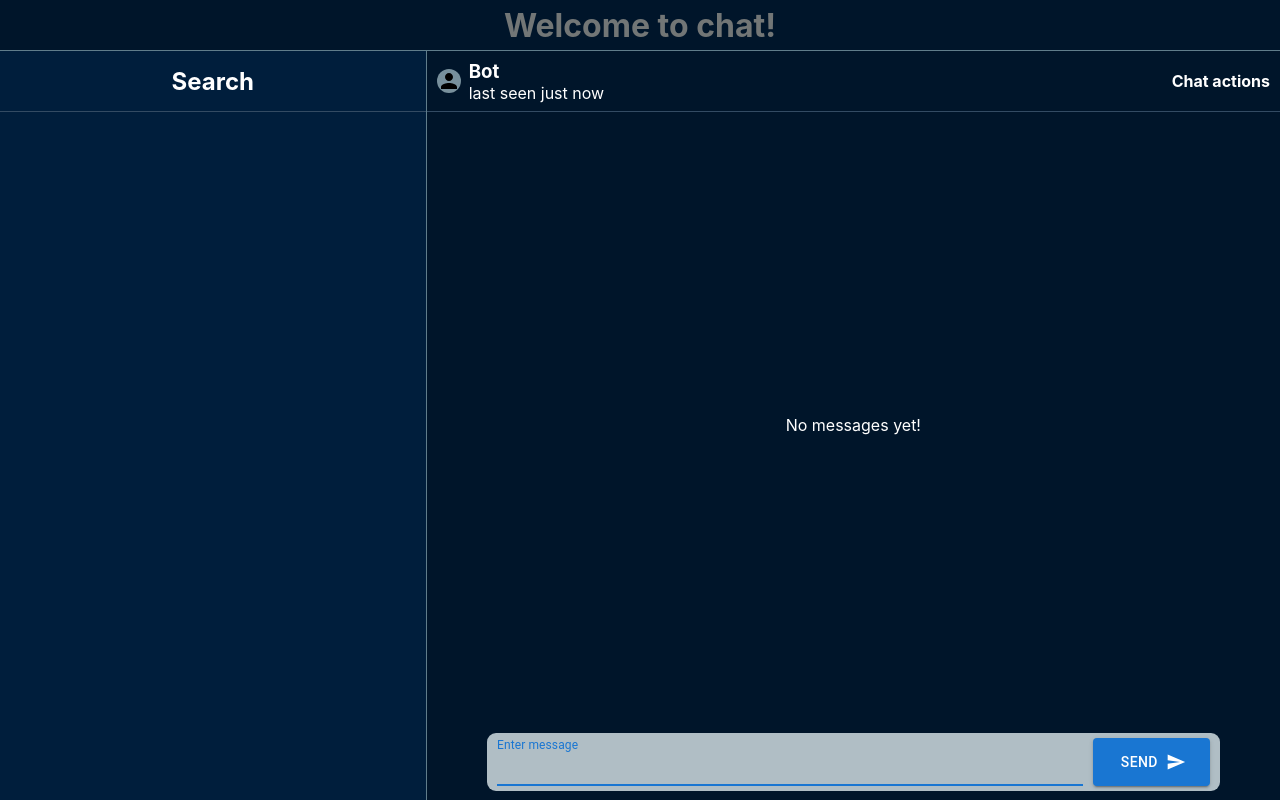
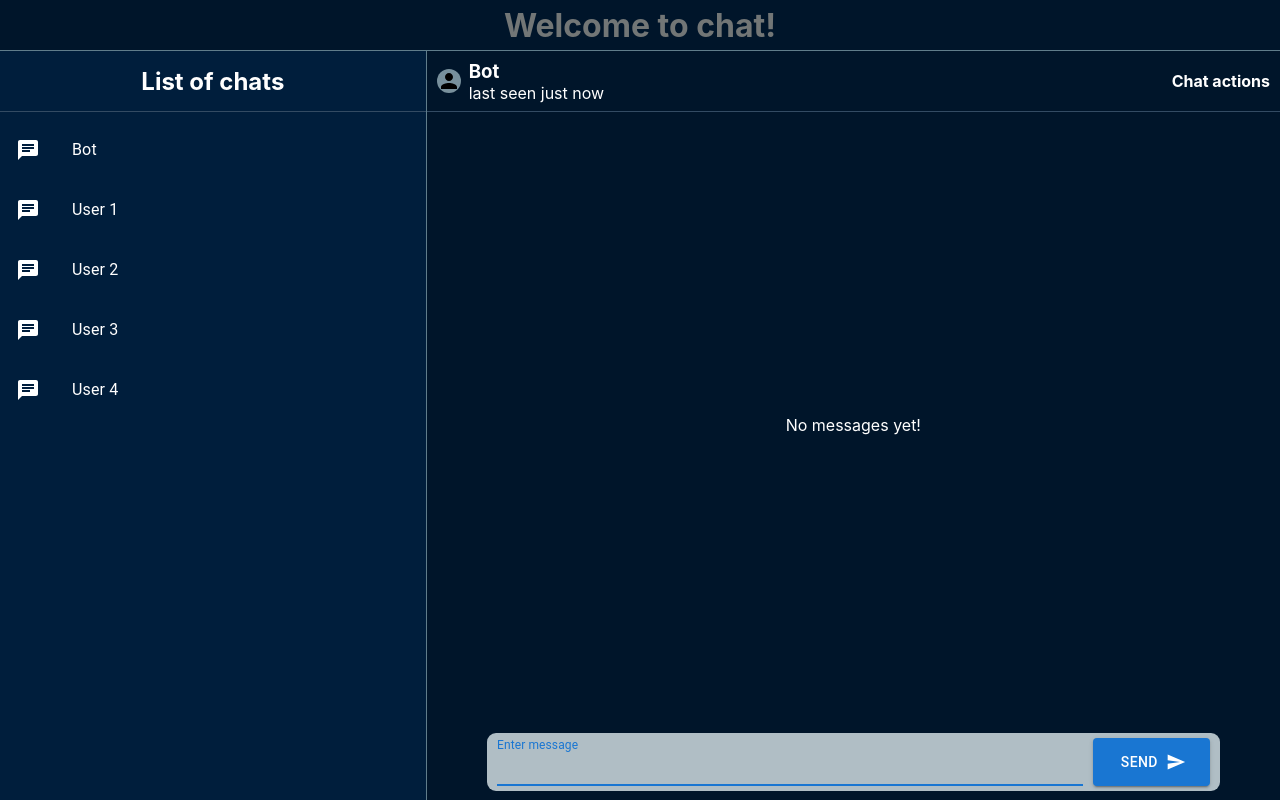
Before and after one commit to alllekseev/e-shop-app, a React (Create React App) app: page / in a window 1280 px wide. Built offline with nearby package versions, Linux system fonts and the light colour scheme.

Commit message:
Сделал список чатов

```diff
--- a/src/app/components/list-of-chats.component/ListOfChats.jsx
+++ b/src/app/components/list-of-chats.component/ListOfChats.jsx
@@ -1,12 +1,60 @@
 import "./list-of-chats.scss";
+import {List, ListItem, ListItemButton, ListItemIcon, ListItemText} from "@mui/material";
+import {useEffect, useState} from "react";
+import uuid from "react-uuid";
+import ChatIcon from '@mui/icons-material/Chat';
+import PropTypes from "prop-types";
 export function ListOfChats() {
+  const [chats, setChats] = useState([]);
+
+  useEffect(() => {
+    setChats([
+      {
+        user: 'Bot',
+        text: ''
+      },
+      {
+        user: 'User 1',
+        text: ''
+      },
+      {
+        user: 'User 2',
+        text: ''
+      },
+      {
+        user: 'User 3',
+        text: ''
+      },
+      {
+        user: 'User 4',
+        text: ''
+      },
+    ])
+  }, [])
+
   return (
     <>
       <div className="wrapper-list-of-chats">
         <div className="list-of-charts-search">
-          <h2>Search</h2>
+          <h2>List of chats</h2>
         </div>
+        <List>
+          {chats.map((chat) => (
+            <ListItem disablePadding sx={{height: 60}} key={uuid()}>
+              <ListItemButton className="list-item-button" sx={{height: 60}} key={uuid()}>
+                <ListItemIcon>
+                  <ChatIcon className="color-icon"></ChatIcon>
+                </ListItemIcon>
+                <ListItemText className="list-item-text">{chat.user}</ListItemText>
+              </ListItemButton>
+            </ListItem>
+          ))}
+        </List>
       </div>
     </>
   )
 }
+
+ListOfChats.propTypes = {
+  chats: PropTypes.array
+}
--- a/src/app/components/list-of-chats.component/list-of-chats.css
+++ b/src/app/components/list-of-chats.component/list-of-chats.css
@@ -1,7 +1,6 @@
 .wrapper-list-of-chats {
   position: relative;
   height: 100%;
-  padding: 10px;
   overflow-y: auto;
   border-right: 1px solid #607d8b;
   background: #001E3C;
@@ -11,10 +10,6 @@
   height: max-content;
   width: 100%;
   min-height: 60px;
-  position: absolute;
-  top: 0;
-  right: 0;
-  left: 0;
   display: flex;
   justify-content: center;
   align-items: center;
@@ -25,4 +20,24 @@
   margin: 0;
 }
 
+.item-list {
+  height: 40px;
+}
+
+.list-item-text {
+  color: white;
+  margin: 0;
+}
+
+.color-icon {
+  color: white;
+}
+
+.list-item-button {
+  background: #78909c;
+}
+.list-item-button:hover {
+  background: #334b63;
+}
+
 /*# sourceMappingURL=list-of-chats.css.map */
--- a/src/app/components/list-of-chats.component/list-of-chats.scss
+++ b/src/app/components/list-of-chats.component/list-of-chats.scss
@@ -1,7 +1,7 @@
 .wrapper-list-of-chats {
   position: relative;
   height: 100%;
-  padding: 10px;
+  //padding: 10px;
   overflow-y: auto;
   border-right: 1px solid #607d8b;
   background: #001E3C;
@@ -11,10 +11,10 @@
   height: max-content;
   width: 100%;
   min-height: 60px;
-  position: absolute;
-  top: 0;
-  right: 0;
-  left: 0;
+  //position: absolute;
+  //top: 0;
+  //right: 0;
+  //left: 0;
   display: flex;
   justify-content: center;
   align-items: center;
@@ -25,3 +25,24 @@
     margin: 0;
   }
 }
+
+.item-list {
+  height: 40px;
+}
+
+.list-item-text {
+  color: white;
+  margin: 0;
+}
+
+.color-icon {
+  color: white;
+}
+
+.list-item-button {
+  background: #78909c;
+
+  &:hover {
+    background: #334b63;
+  }
+}
```
Also changed, not shown: 1 other file (tests, documents, lock files or other folders).
